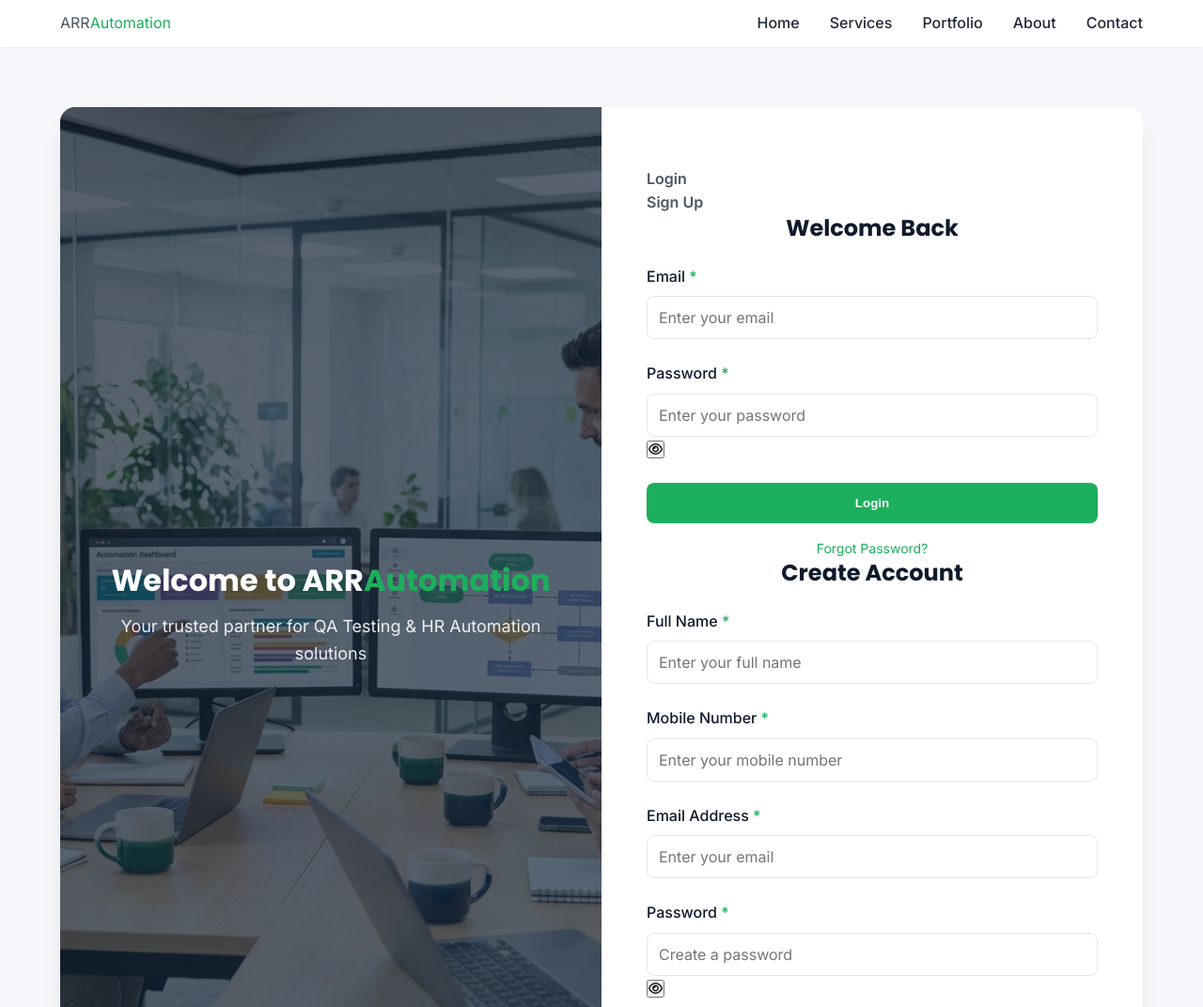
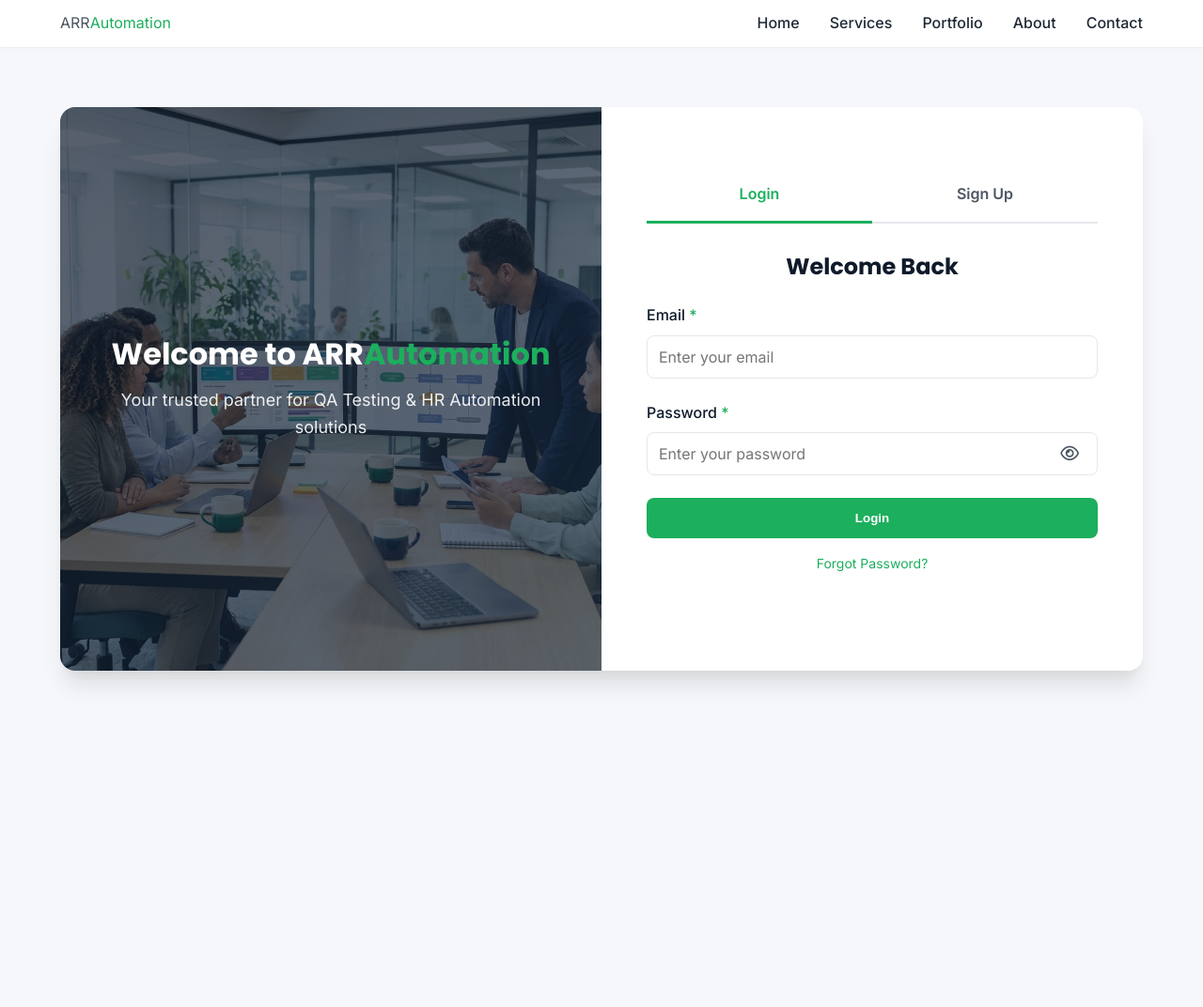
Before and after one commit to arrautomation001-cmd/ARRAutomation, a website: page public/login.html in a window 1280 px wide. Shown: the top 1072 px of the page at 94% size. After the commit the page ends 800 px from the top, so only its background shows below. Drawn offline with Linux system fonts and the light colour scheme.

Commit message:
Login form changes

```diff
--- a/public/styles.css
+++ b/public/styles.css
@@ -811,3 +811,84 @@
     transform: translateY(-5px);
     border: 1px solid var(--color-emerald);
 }
+/* =========================
+   Password Toggle Styles
+   ========================= */
+.password-wrapper {
+    position: relative;
+    display: flex;
+    align-items: center;
+}
+
+.password-wrapper .form-input {
+    padding-right: 3rem;
+}
+
+.toggle-password {
+    position: absolute;
+    right: 0.75rem;
+    background: none;
+    border: none;
+    color: var(--color-text-body);
+    cursor: pointer;
+    padding: 0.5rem;
+    display: flex;
+    align-items: center;
+    justify-content: center;
+    transition: color 0.2s ease;
+    font-size: 1.1rem;
+}
+
+.toggle-password:hover {
+    color: var(--color-emerald);
+}
+
+.toggle-password:focus {
+    outline: none;
+}
+
+.toggle-password i {
+    pointer-events: none;
+}
+
+/* =========================
+   Auth Tabs and Forms
+   ========================= */
+.auth-tabs {
+    display: flex;
+    gap: 0;
+    margin-bottom: 2rem;
+    border-bottom: 2px solid #E5E7EB;
+}
+
+.auth-tab {
+    flex: 1;
+    padding: 1rem;
+    text-align: center;
+    cursor: pointer;
+    color: var(--color-text-body);
+    font-weight: 500;
+    border-bottom: 3px solid transparent;
+    margin-bottom: -2px;
+    transition: all 0.3s ease;
+    position: relative;
+}
+
+.auth-tab:hover {
+    color: var(--color-emerald);
+    background-color: rgba(28, 175, 93, 0.05);
+}
+
+.auth-tab.active {
+    color: var(--color-emerald);
+    border-bottom-color: var(--color-emerald);
+    font-weight: 600;
+}
+
+.auth-form {
+    display: none;
+}
+
+.auth-form.active {
+    display: block;
+}
```
